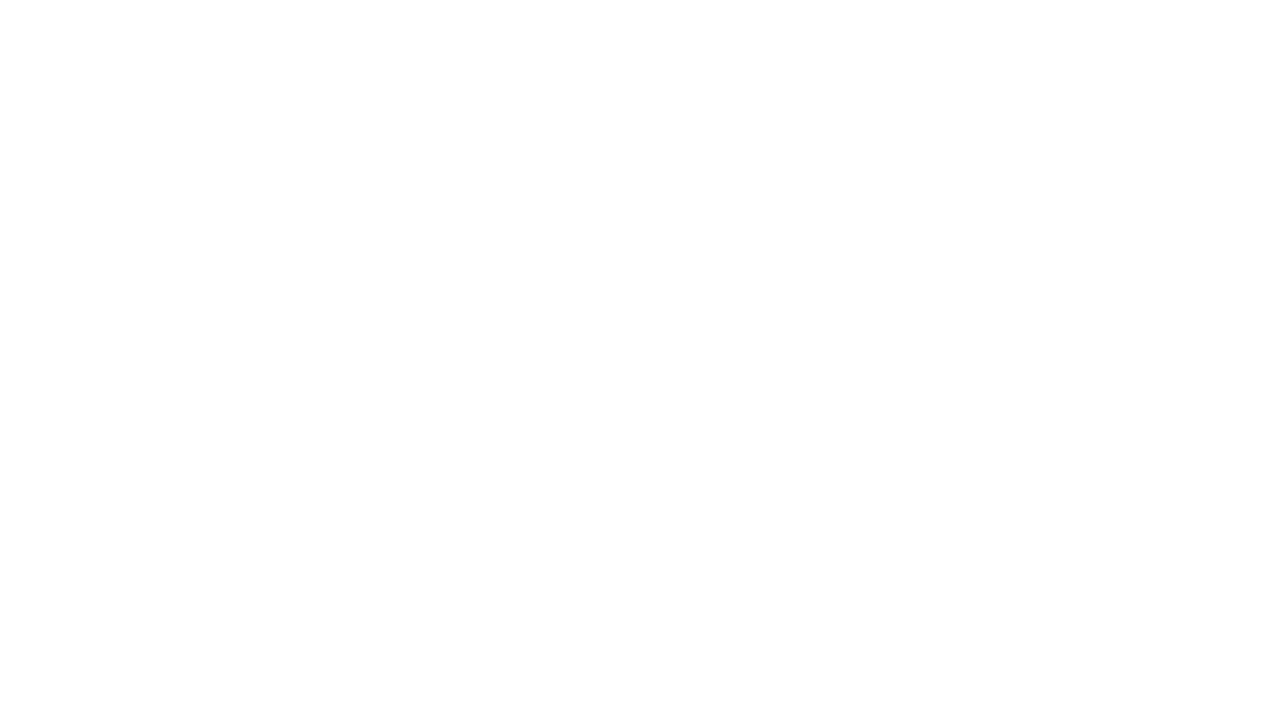
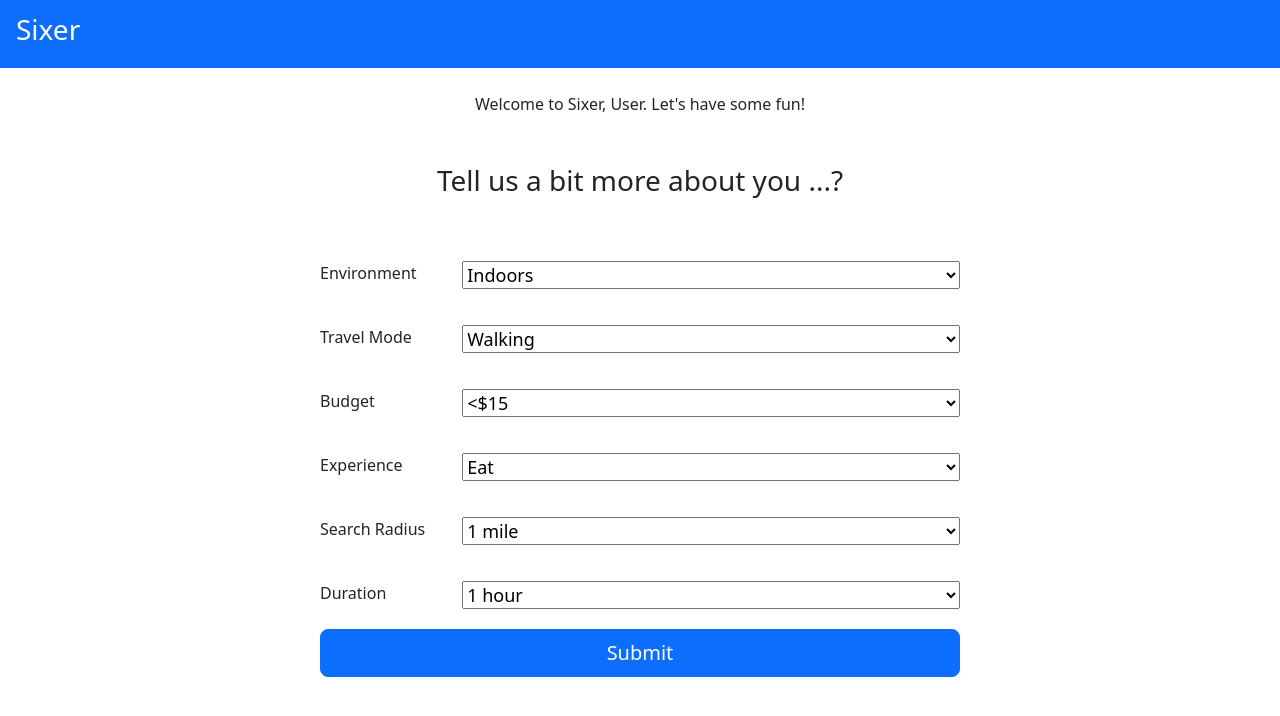
Before and after one commit to wagar-meilech/sixer, a plain HTML site: page frontend/index.html in a window 1280 px wide. Drawn offline with nearby package versions, Linux system fonts and the light colour scheme.

Commit message:
User preference forms

```diff
--- a/frontend/index.html
+++ b/frontend/index.html
@@ -1,17 +1,104 @@
 <!DOCTYPE html>
 <html lang="en">
 <head>
-    <title>Sixer</title>
+    <title>Sixer Fun House</title>
     <meta charset="UTF-8">
+    <meta name="viewport" content="width=device-width, initial-scale=1.0, shrink-to-fit=no">
+
+    <link rel="stylesheet" href="./styles.css">
 
     <!-- Styling: using bootstrap -->
     <link href="https://cdn.jsdelivr.net/npm/bootstrap@5.3.0/dist/css/bootstrap.min.css" rel="stylesheet"
     integrity="sha384-9ndCyUaIbzAi2FUVXJi0CjmCapSmO7SnpJef0486qhLnuZ2cdeRhO02iuK6FUUVM" crossorigin="anonymous">
-
 </head>
 
 <body>
+    <nav class="navbar navbar-expand-lg navbar-dark bg-primary navbarStyle">
+        <a class="navbar-brand" href="/"><h3>Sixer</h3></a>
+    </nav>
+    <br>
+    <div class="welcome-div">Welcome to Sixer, User. Let's have some fun!</div>
 
-    <div class=""></div>
+    <div class="form-title">
+        <h3>Tell us a bit more about you ...?</h3>
+    </div>
+
+    <div class="form">
+        <div class="form-row">
+            <div class="form-label">
+                Environment
+            </div>
+            <div class="form-input">
+                <select name="env" id="env">
+                    <option value="indoors">Indoors</option>
+                    <option value="outdoors">Outdoors</option>
+                </select>
+            </div>
+        </div>
+        <div class="form-row">
+            <div class="form-label">
+                Travel Mode
+            </div>
+            <div class="form-input">
+                <select name="travel-mode" id="travel-mode">
+                    <option value="volvo">Walking</option>
+                    <option value="saab">Biking</option>
+                    <option value="mercedes">Driving</option>
+                </select>
+            </div>
+        </div>
+        <div class="form-row">
+            <div class="form-label">
+                Budget
+            </div>
+            <div class="form-input">
+                <select name="budget" id="budget">
+                    <option value="15">&lt;$15</option>
+                    <option value="50">&lt;$50</option>
+                    <option value="100">&lt;$100</option>
+                    <option value="200">&lt;$150</option>
+                </select>
+            </div>
+        </div>
+        <div class="form-row">
+            <div class="form-label">
+                Experience
+            </div>
+            <div class="form-input">
+                <select name="experience" id="experience">
+                    <option value="eating">Eat</option>
+                    <option value="relax">Relax</option>
+                    <option value="explore">Explore</option>
+                </select>
+            </div>
+        </div>
+        <div class="form-row">
+            <div class="form-label">
+                Search Radius
+            </div>
+            <div class="form-input">
+                <select name="search-radius" id="search-radius">
+                    <option value="1">1 mile</option>
+                    <option value="5">5 miles</option>
+                    <option value="7">7 miles</option>
+                    <option value="10">10 miles</option>
+                </select>
+            </div>
+        </div>
+        <div class="form-row">
+            <div class="form-label">
+                Duration
+            </div>
+            <div class="form-input">
+                <select name="duration" id="duration">
+                    <option value="1">1 hour</option>
+                    <option value="1.5">1.5 hours</option>
+                    <option value="2">2 hours</option>
+                    <option value="3">3 hours</option>
+                </select>
+            </div>
+        </div>
+        <button type="button" class="btn btn-primary btn-lg btn-block">Submit</button>
+    </div>
 </body>
 </html>
--- /dev/null
+++ b/frontend/styles.css
@@ -0,0 +1,47 @@
+.navbarStyle {
+    padding: .5rem 1rem !important;
+}
+
+.welcome-div {
+    text-align: center;
+}
+
+.user-preferences-form {
+    margin-top: 3rem;
+    display: flex;
+    flex-direction: column;
+    text-align: center;
+}
+
+.form-title {
+    margin-top: 3rem;
+    text-align: center;
+}
+
+.form {
+    margin-top: 3rem;
+    margin-left: 20rem;
+    margin-right: 20rem;
+    display: flex;
+    flex-direction: column;
+}
+.form-row {
+    display: flex;
+    flex-direction: row;
+    margin-top: 1rem;
+    margin-bottom: 1rem;
+}
+
+.form-label {
+    flex: 2;
+    display: flex;
+}
+
+.form-input {
+    flex: 7;
+    font-size: large;
+}
+
+select {
+    width: 100%;
+}
```
